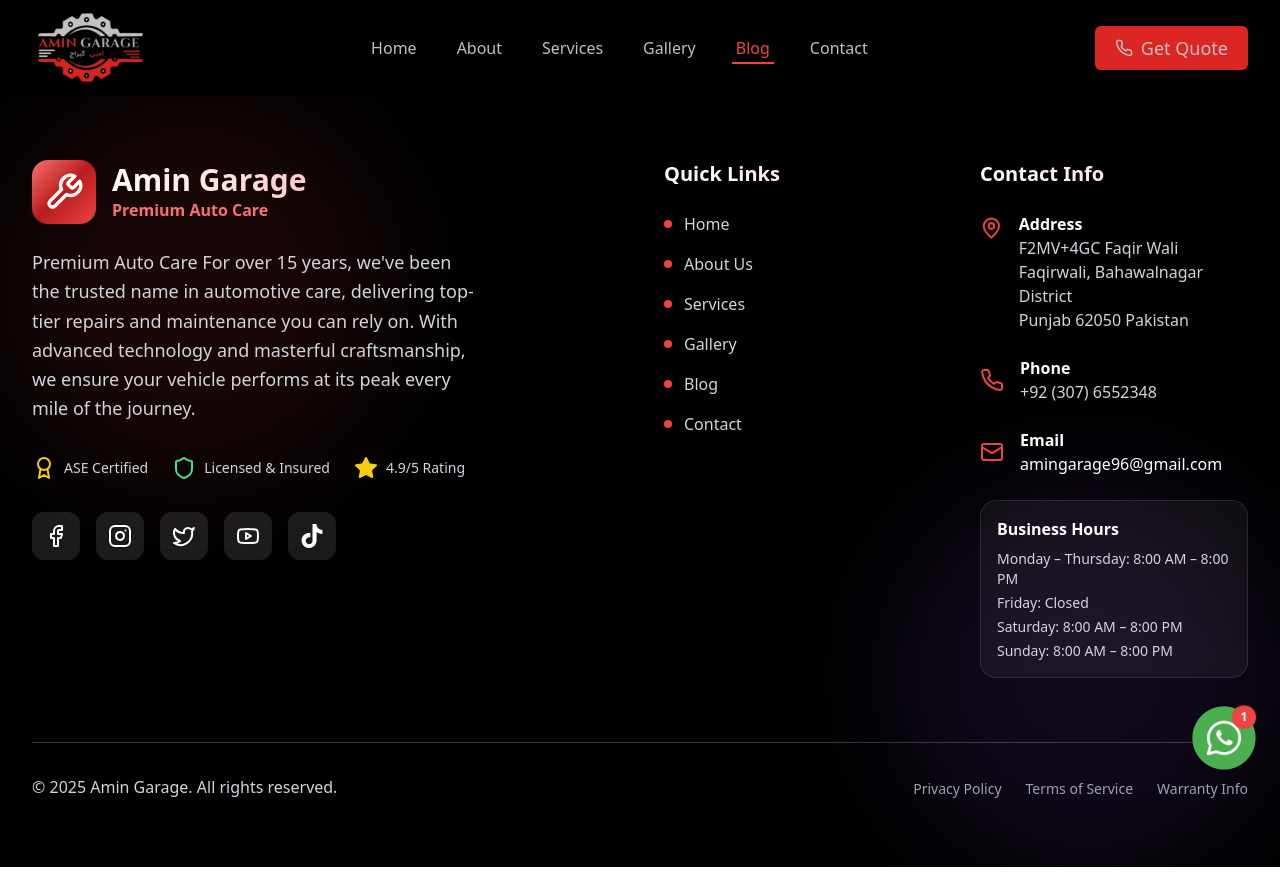
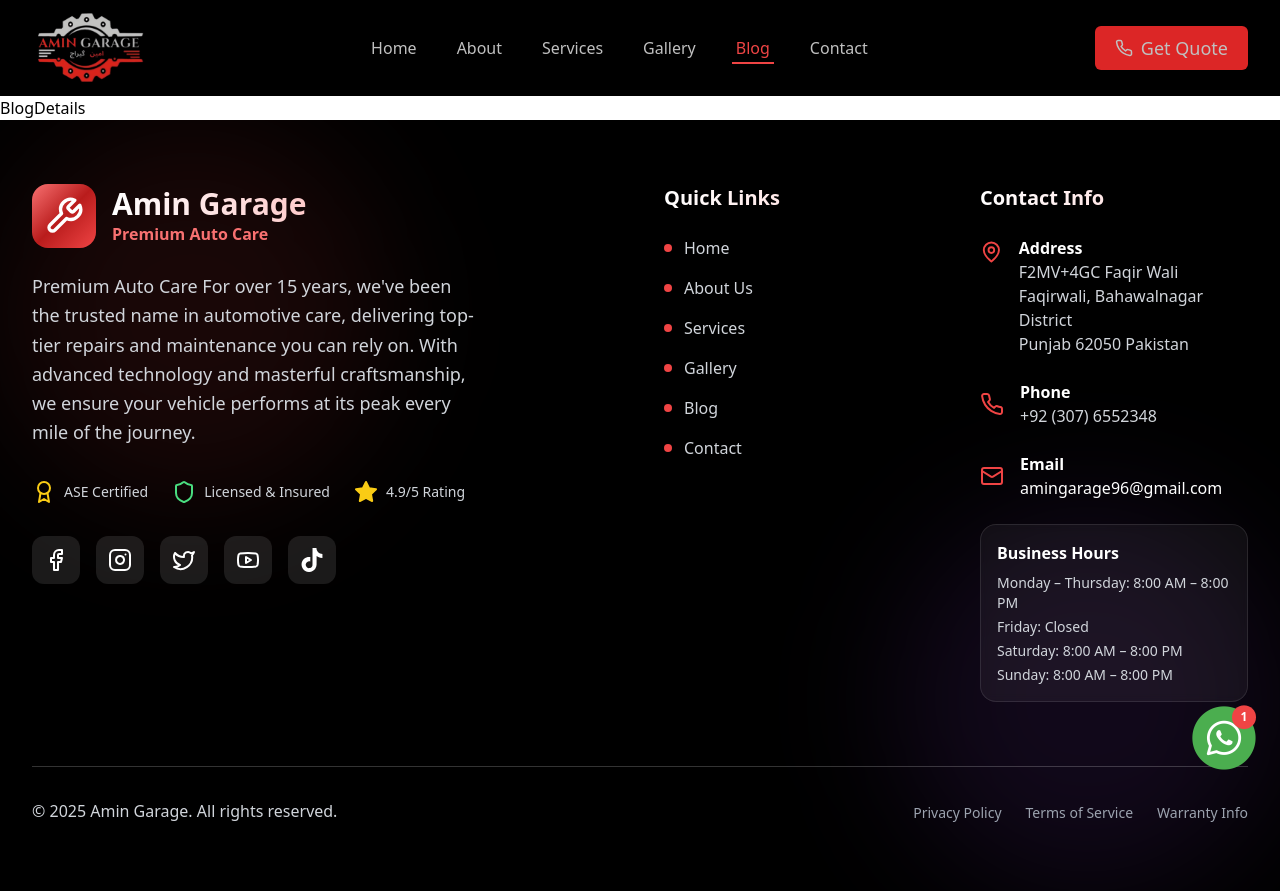
Before and after one commit to razaaliwebdev/amingarage, a React (Vite) app: page /blog/1 in a window 1280 px wide. Before the commit the page ends 867 px from the top, so only its background shows below. Built offline with nearby package versions, Linux system fonts and the light colour scheme.

Commit message:
create blog details page

```diff
--- a/src/App.tsx
+++ b/src/App.tsx
@@ -1,14 +1,15 @@
-import React from 'react';
-import { BrowserRouter as Router, Routes, Route } from 'react-router-dom';
-import Navbar from './components/Navbar';
-import Footer from './components/Footer';
-import WhatsAppButton from './components/WhatsAppButton';
-import Home from './pages/Home';
-import About from './pages/About';
-import Services from './pages/Services';
-import Gallery from './pages/Gallery';
-import Blog from './pages/Blog';
-import Contact from './pages/Contact';
+import React from "react";
+import { BrowserRouter as Router, Routes, Route } from "react-router-dom";
+import Navbar from "./components/Navbar";
+import Footer from "./components/Footer";
+import WhatsAppButton from "./components/WhatsAppButton";
+import Home from "./pages/Home";
+import About from "./pages/About";
+import Services from "./pages/Services";
+import Gallery from "./pages/Gallery";
+import Blog from "./pages/Blog";
+import Contact from "./pages/Contact";
+import BlogDetails from "./pages/BlogDetails";
 
 function App() {
   return (
@@ -23,6 +24,7 @@
             <Route path="/gallery" element={<Gallery />} />
             <Route path="/blog" element={<Blog />} />
             <Route path="/contact" element={<Contact />} />
+            <Route path="/blog/:id" element={<BlogDetails />} />
           </Routes>
         </main>
         <Footer />
--- /dev/null
+++ b/src/pages/BlogDetails.tsx
@@ -0,0 +1,7 @@
+import React from "react";
+
+const BlogDetails: React.FC = () => {
+  return <div>BlogDetails</div>;
+};
+
+export default BlogDetails;
```
